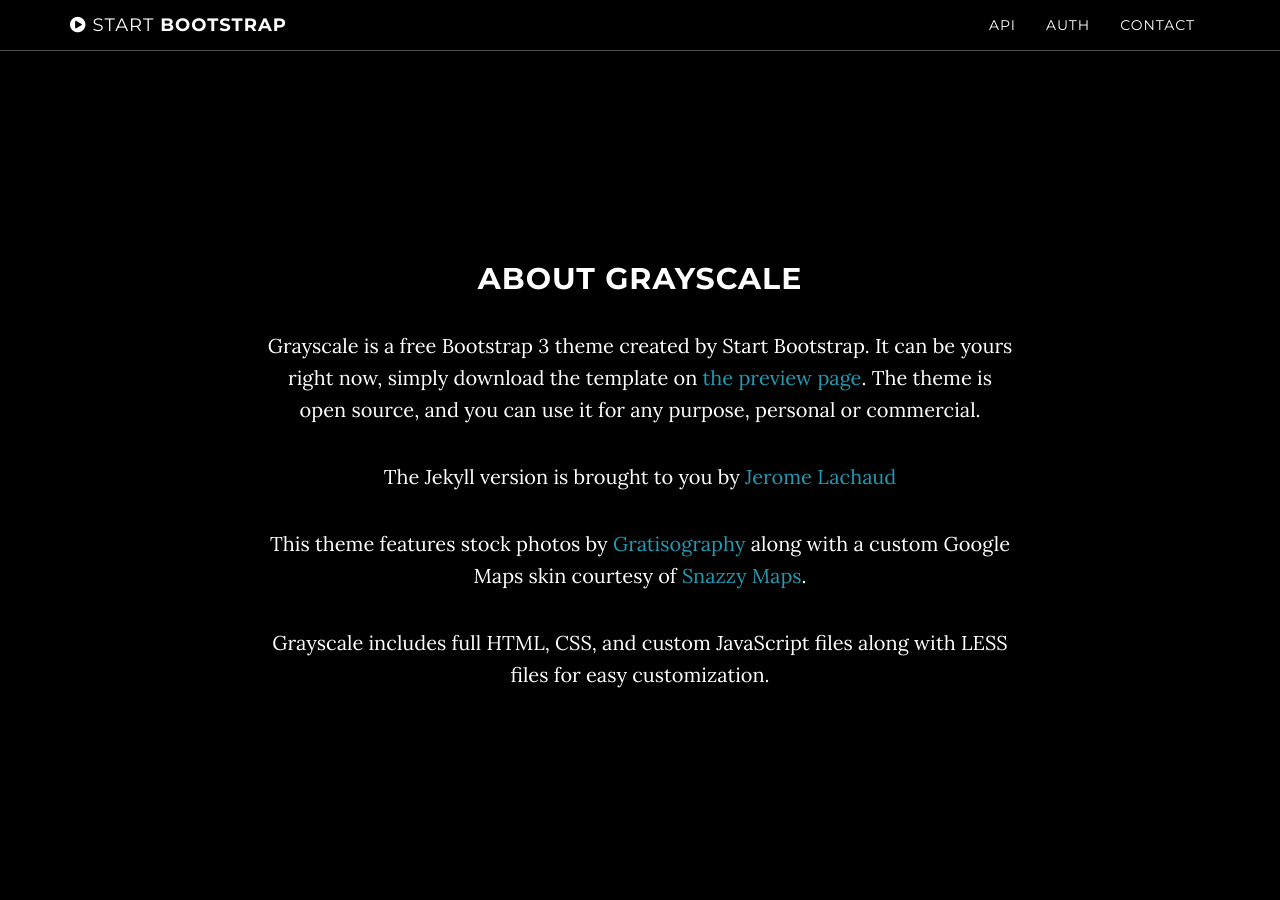
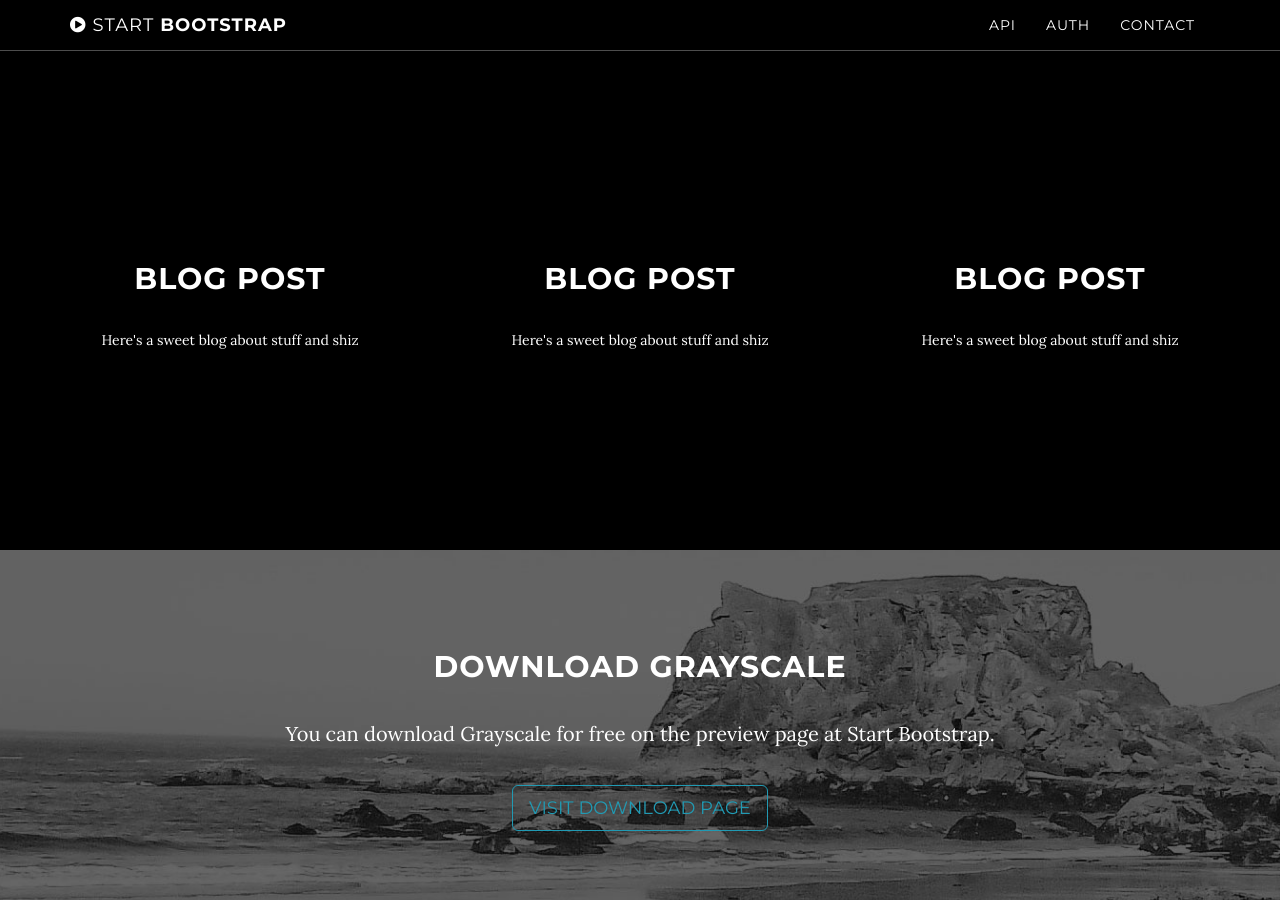
Before and after one commit to bombbomb/developer.bombbomb.com, a Jekyll site: the page built from index.html, in a window 1280 px wide and 900 px high, scrolled down 838 px. Built offline with Jekyll 4.4.1, drawn with Linux system fonts in a browser that asks for light colours.

Commit message:
Tweaked a bunch of settings

```diff
--- a/_includes/about.html
+++ b/_includes/about.html
@@ -1,12 +1,17 @@
     <!-- About Section -->
     <section id="about" class="container content-section text-center">
         <div class="row">
-            <div class="col-lg-8 col-lg-offset-2">
-                <h2>About Grayscale</h2>
-                <p>Grayscale is a free Bootstrap 3 theme created by Start Bootstrap. It can be yours right now, simply download the template on <a href="http://startbootstrap.com/template-overviews/grayscale/">the preview page</a>. The theme is open source, and you can use it for any purpose, personal or commercial.</p>
-                <p>The Jekyll version is brought to you by <a href="https://github.com/jeromelachaud">Jerome Lachaud</a></p>
-                <p>This theme features stock photos by <a href="http://gratisography.com/">Gratisography</a> along with a custom Google Maps skin courtesy of <a href="http://snazzymaps.com/">Snazzy Maps</a>.</p>
-                <p>Grayscale includes full HTML, CSS, and custom JavaScript files along with LESS files for easy customization.</p>
+            <div class="row">
+            <div class="row">
+                <div class="col-xs-6 col-sm-4"><h2>Blog Post</h2>
+                Here's a sweet blog about stuff and shiz</div>
+                <div class="col-xs-6 col-sm-4"><h2>Blog Post</h2>
+                    Here's a sweet blog about stuff and shiz</div>
+                <!-- Optional: clear the XS cols if their content doesn't match in height -->
+                <div class="clearfix visible-xs-block"></div>
+                <div class="col-xs-6 col-sm-4"><h2>Blog Post</h2>
+                    Here's a sweet blog about stuff and shiz</div>
             </div>
         </div>
+            </div>
     </section>
```
